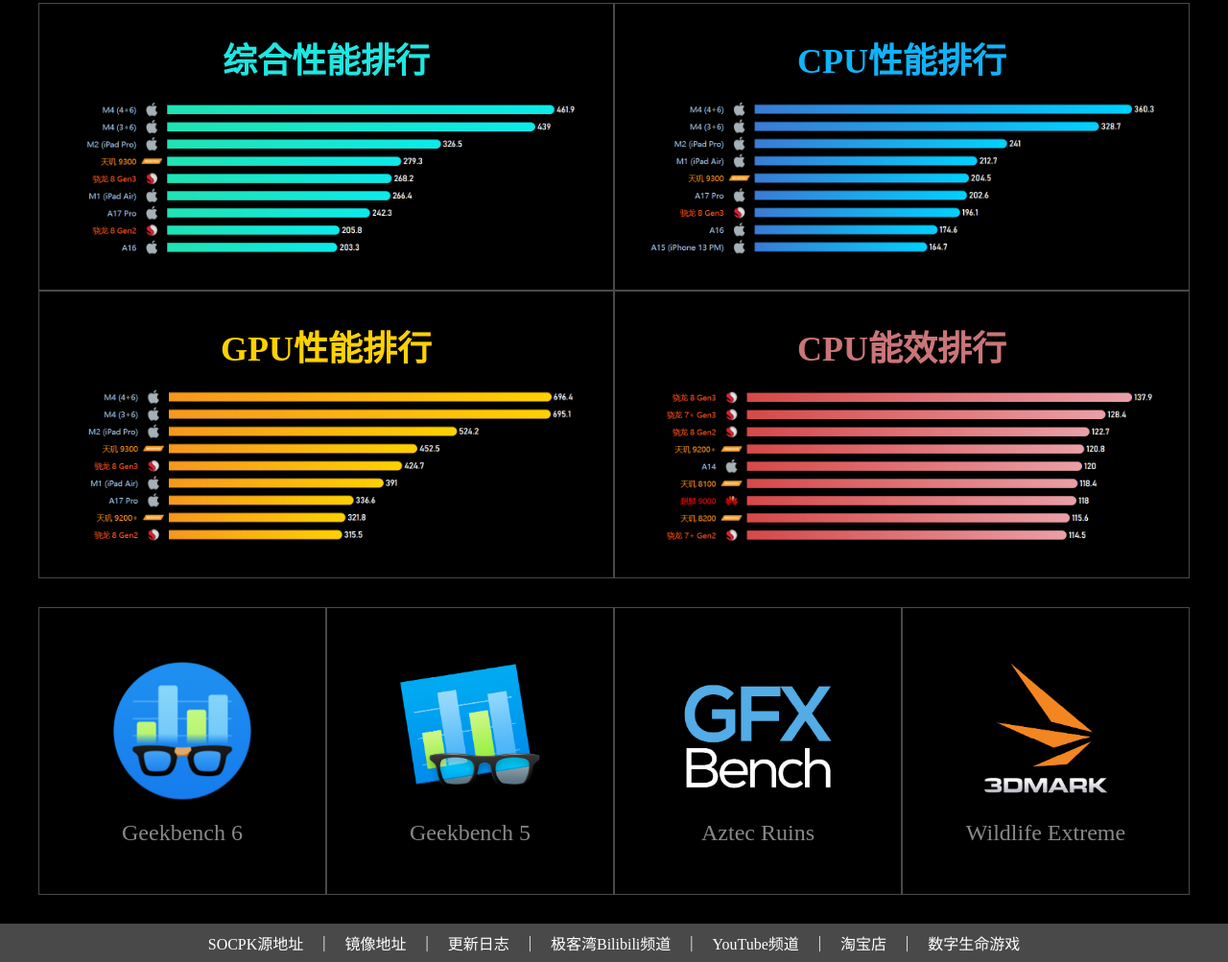
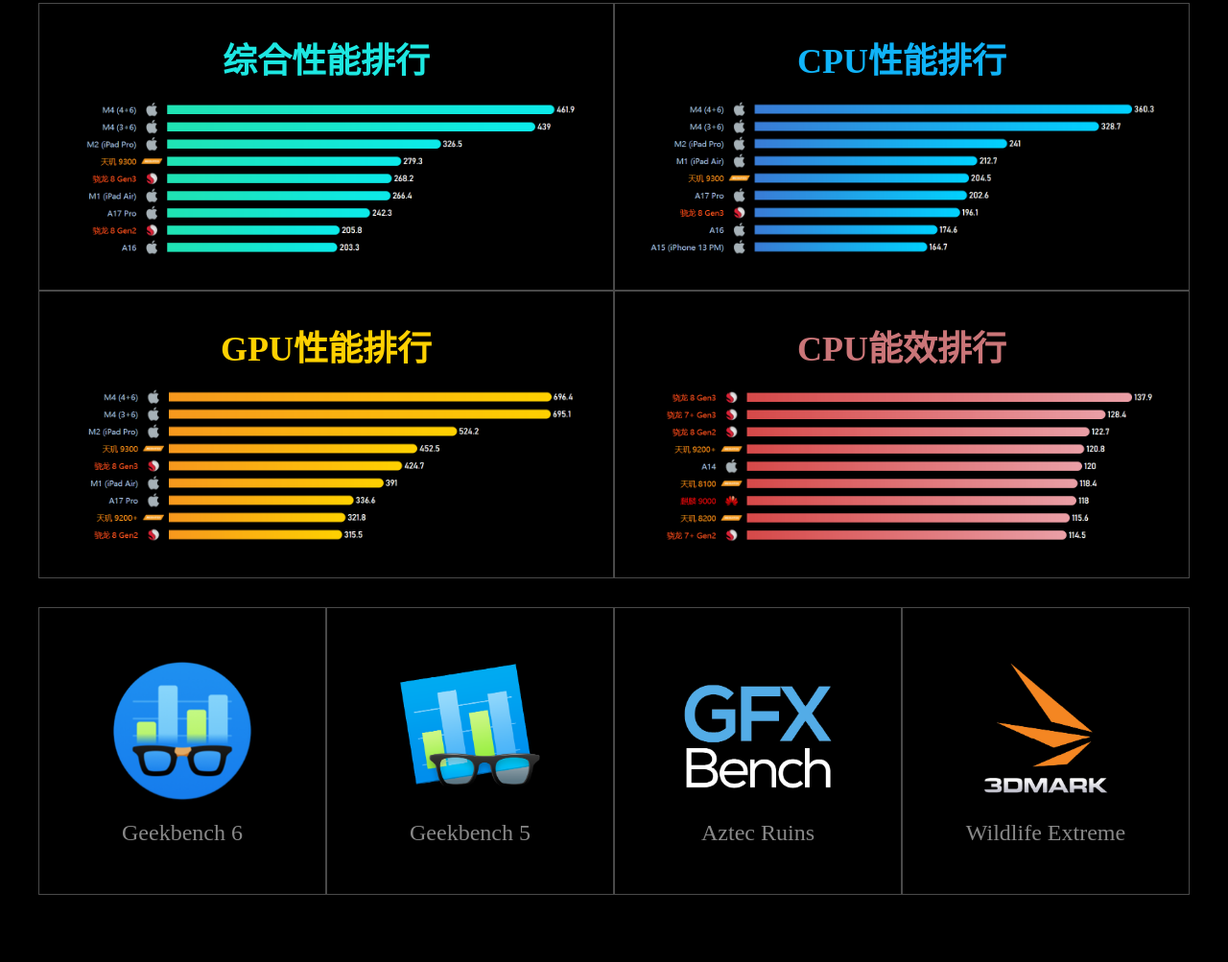
Before and after one commit to qinjunhaocn/qinjunhaocn.github.io, a plain HTML site: page index.html in a window 1280 px wide. Shown: the part 1166-2169 px from the top of the page at 96% size. After the commit the page ends 2099 px from the top, so only its background shows below. Drawn offline with Linux system fonts and the light colour scheme.

Commit message:
Update index.html

```diff
--- a/index.html
+++ b/index.html
@@ -6,7 +6,7 @@
     <meta name="viewport" content="width=device-width, initial-scale=1">
     <meta name="author" content="Geekerwan">
     <link rel="icon" href="favicon.ico">
-    <title id="name">镜像 of SOCPK - 极客湾移动芯片排行</title>
+    <title id="name">zkkdinx socpk-极客湾</title>
 </head>
 
 <body>
@@ -87,22 +87,6 @@
         </a>
     </div>
 
-    <div class="footer">
-        <a href="https://www.socpk.com">SOCPK源地址</a>
-        |
-        <a href="https://www.github.com/kqakqakqa/socpk">镜像地址</a>
-        |
-        <a href="log">更新日志</a>
-        |
-        <a href="https://space.bilibili.com/25876945">极客湾Bilibili频道</a>
-        |
-        <a href="https://www.youtube.com/@geekerwan1024">YouTube频道</a>
-        |
-        <a href="https://m.tb.cn/h.515itVL?sm=bc166e">淘宝店</a>
-        |
-        <a href="https://www.bilibili.com/video/BV1bm4y117ba">数字生命游戏</a>
-    </div>
-
 </body>
 
 <link rel="stylesheet" href="index.css">
```
